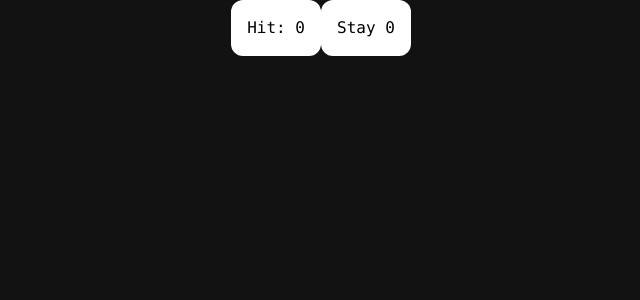
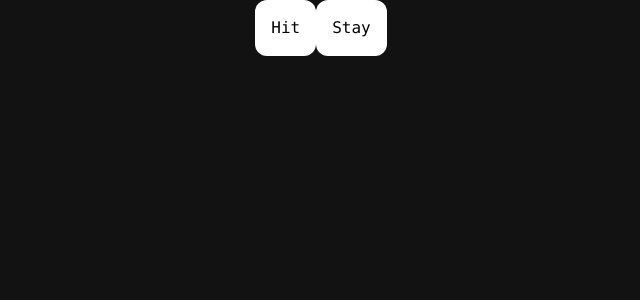
Before and after one commit to grgelsec/Blackjack.ai, a React (Vite) app: page / in a window 1280 px wide. Shown: the top 300 px of the page, without its empty margins (319-959 px from the left). Built offline with nearby package versions, Linux system fonts and the light colour scheme.

Commit message:
small adjustment to buttons

```diff
--- a/src/components/hit.tsx
+++ b/src/components/hit.tsx
@@ -13,7 +13,7 @@ export default function HitOption({ hit, handleHit }: HitProps) {
         onClick={handleHit}
         className="p-4 bg-white rounded-xl font-mono"
       >
-        Hit: {hit}
+        Hit
       </button>
     </>
   );
--- a/src/components/stay.tsx
+++ b/src/components/stay.tsx
@@ -13,7 +13,7 @@ export default function StayOption({ stay, handleStay }: StayProps) {
         onClick={handleStay}
         className="p-4 bg-white rounded-xl font-mono"
       >
-        Stay {stay}
+        Stay
       </button>
     </>
   );
```
